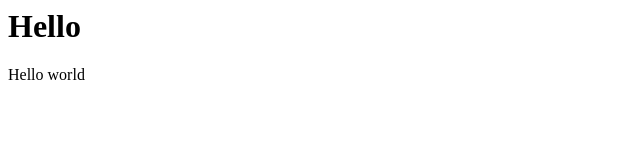
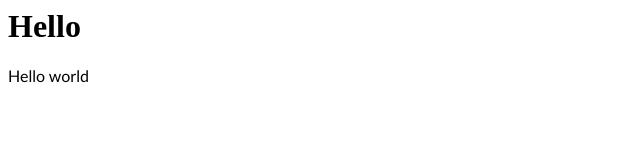
Before and after one commit to Kamila2908/learning-git, a plain HTML site: page index.html in a window 1280 px wide. Shown: the full height of the page, 0-640 px from the left. Drawn offline with Linux system fonts and the light colour scheme.

Commit message:
Change paragraph font-style

```diff
--- a/css/style.css
+++ b/css/style.css
@@ -1,2 +1,5 @@
 h1 {
 color: black;}
+p {
+    font-family: 'Gill Sans', 'Gill Sans MT', Calibri, 'Trebuchet MS', sans-serif
+}
```
